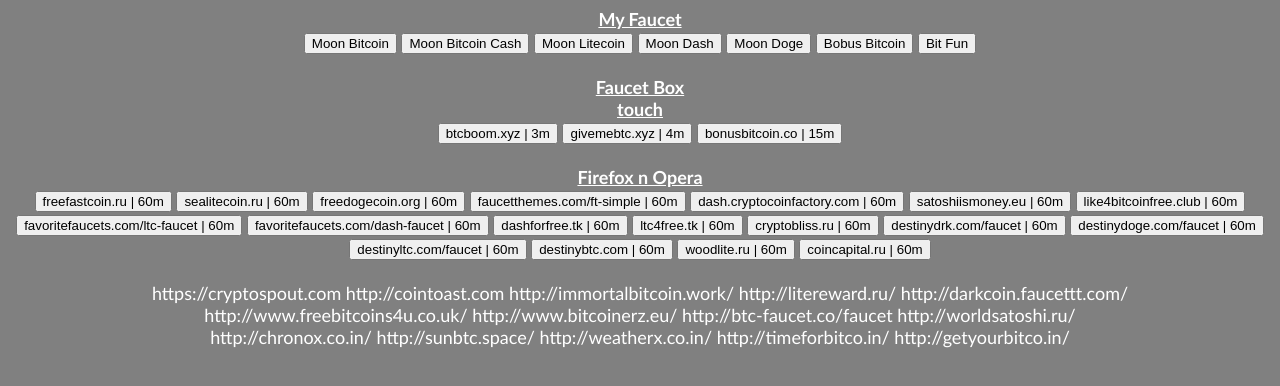
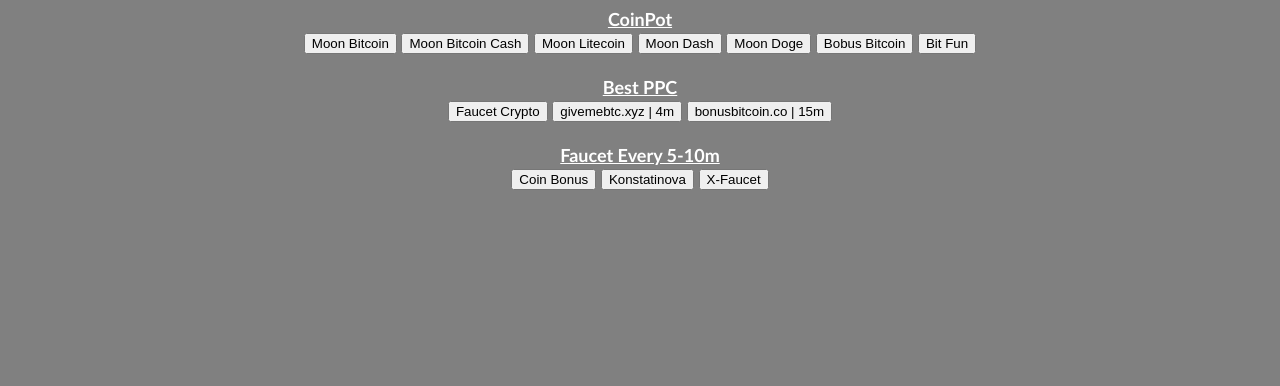
Before and after one commit to cloud4tik/test, a plain HTML site: page bitcoin/faucet/faucet.html in a window 1280 px wide. Drawn offline with Linux system fonts and the light colour scheme.

Commit message:
Update faucet.html

```diff
--- a/bitcoin/faucet/faucet.html
+++ b/bitcoin/faucet/faucet.html
@@ -8,7 +8,7 @@ bitcoinku
 <font face=Calibri size=4 color=white>
 <p align=center>
 <b><u>
-My Faucet
+CoinPot
 </u></b>
 <br>
 
@@ -30,18 +30,12 @@ My Faucet
 <br><br>
 
 <b><u>
-Faucet Box
-</u></b>
-
-<br>
-
-<b><u>
-touch
+Best PPC
 </u></b>
 <br>
 
-<a href=http://adfoc.us/31851857115558 target="b">
-<input type="submit" value="btcboom.xyz | 3m"></a>
+<a href=https://www.faucetcrypto.com/ target="b">
+<input type="submit" value="Faucet Crypto"></a>
 <a href=http://adfoc.us/31851857115567 target="b">
 <input type="submit" value="givemebtc.xyz | 4m"></a>
 <a href=http://adfoc.us/31851857115663 target="b">
@@ -51,70 +45,16 @@ touch
 <br><br>
 
 <b><u>
-Firefox n Opera
+Faucet Every 5-10m
 </u></b>
 <br>
 
-<a href=http://adfoc.us/31851857121797 target="b">
-<input type="submit" value="freefastcoin.ru | 60m"></a>
-<a href=http://adfoc.us/31851857121847 target="b">
-<input type="submit" value="sealitecoin.ru | 60m"></a>
-<a href=http://adfoc.us/31851857115584 target="b">
-<input type="submit" value="freedogecoin.org | 60m"></a>
-<a href=http://adfoc.us/31851857115593 target="b">
-<input type="submit" value="faucetthemes.com/ft-simple | 60m"></a>
-<a href=http://adfoc.us/31851857115601 target="b">
-<input type="submit" value="dash.cryptocoinfactory.com | 60m"></a>
-<a href=http://adfoc.us/31851857115609 target="b">
-<input type="submit" value="satoshiismoney.eu | 60m"></a>
-<a href=http://adfoc.us/31851857115614 target="b">
-<input type="submit" value="like4bitcoinfree.club | 60m"></a>
-<a href=http://adfoc.us/31851857115621 target="b">
-<input type="submit" value="favoritefaucets.com/ltc-faucet | 60m"></a>
-<a href=http://adfoc.us/31851857115633 target="b">
-<input type="submit" value="favoritefaucets.com/dash-faucet | 60m"></a>
-<a href=http://adfoc.us/31851857115637 target="b">
-<input type="submit" value="dashforfree.tk | 60m"></a>
-<a href=http://adfoc.us/31851857123751 target="b">
-<input type="submit" value="ltc4free.tk | 60m"></a>
-<a href=http://adfoc.us/31851857115656 target="b">
-<input type="submit" value="cryptobliss.ru | 60m"></a>
-<a href=http://adfoc.us/31851857115676 target="b">
-<input type="submit" value="destinydrk.com/faucet | 60m"></a>
-<a href=http://adfoc.us/31851857123818 target="b">
-<input type="submit" value="destinydoge.com/faucet | 60m"></a>
-<a href=http://adfoc.us/31851857123834 target="b">
-<input type="submit" value="destinyltc.com/faucet | 60m"></a>
-<a href=http://adfoc.us/31851857123842 target="b">
-<input type="submit" value="destinybtc.com | 60m"></a>
-<a href=http://adfoc.us/31851857119211 target="b">
-<input type="submit" value="woodlite.ru | 60m"></a>
-<a href=http://adfoc.us/31851857123713 target="b">
-<input type="submit" value="coincapital.ru | 60m"></a>
-
-<br><br>
-
-https://cryptospout.com
-http://cointoast.com
-http://immortalbitcoin.work/
-http://litereward.ru/
-http://darkcoin.faucettt.com/
-
-<br>
-http://www.freebitcoins4u.co.uk/
-http://www.bitcoinerz.eu/
-http://btc-faucet.co/faucet
-
-http://worldsatoshi.ru/
-
-<br>
-
-
-http://chronox.co.in/
-http://sunbtc.space/
-http://weatherx.co.in/
-http://timeforbitco.in/
-http://getyourbitco.in/
+<a href=https://coin.mg/bonus/bitcoincash/?cc=reCaptcha&r=qp8jsgeqa5mgsl55f2aldgzwnp525v0qky5gpf0wdn target="b">
+<input type="submit" value="Coin Bonus"></a>
+<a href=https://konstantinova.net/bitcoincash/?r=qp8jsgeqa5mgsl55f2aldgzwnp525v0qky5gpf0wdn target="b">
+<input type="submit" value="Konstatinova"></a>
+<a href=https://xfaucet.net/bitcoincash/?r=qp8jsgeqa5mgsl55f2aldgzwnp525v0qky5gpf0wdn target="b">
+<input type="submit" value="X-Faucet"></a>
 
 </font>
 </p>
```
